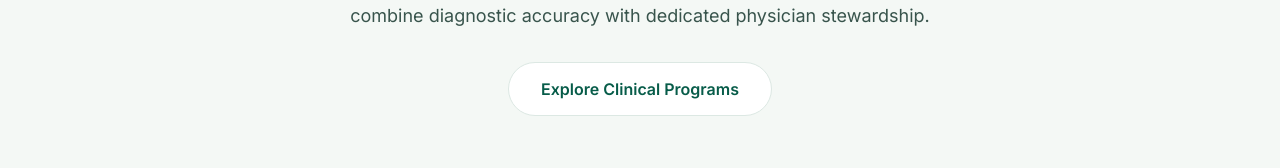
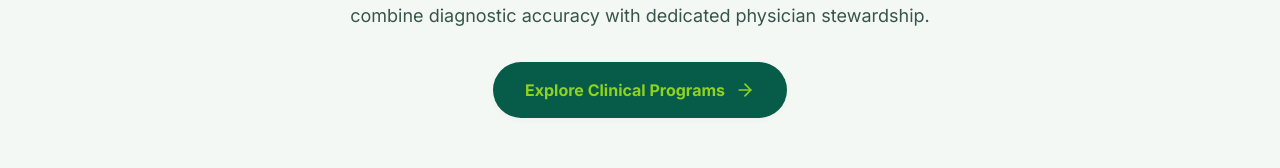
Before and after one commit to Javeria-Sami/Healix_by_javeria, a React (Vite) app in the folder client/: page /about in a window 1280 px wide. Shown: the part 468-636 px from the top of the page. Built offline with nearby package versions, Linux system fonts and the light colour scheme; no server answers.

Commit message:
style(about): update hero CTA button to deep green pill with parrot green text and arrow

```diff
--- a/client/src/sections/about/AboutHero.jsx
+++ b/client/src/sections/about/AboutHero.jsx
@@ -1,9 +1,9 @@
 import React from 'react';
+import { Link } from 'react-router-dom';
 import { ROUTES } from '../../constants/routes.js';
 import { Container } from '../../components/common/Container.jsx';
 import { Breadcrumb } from '../../components/common/Breadcrumb.jsx';
 import { Badge } from '../../components/common/Badge.jsx';
-import { Button } from '../../components/common/Button.jsx';
 import { Sparkles, ArrowRight, ShieldCheck, HeartPulse, Stethoscope } from 'lucide-react';
 
 export function AboutHero() {
@@ -49,14 +49,13 @@ export function AboutHero() {
 
           {/* Action Group */}
           <div className="flex flex-wrap items-center justify-center gap-4 pt-2 w-full sm:w-auto">
-            <Button
+            <Link
               to={ROUTES.SERVICES}
-              variant="outline"
-              size="lg"
-              className="w-full sm:w-auto"
+              className="inline-flex items-center justify-center gap-2.5 px-8 py-4 rounded-full bg-[#075C49] hover:bg-[#054839] text-[#8FD21F] text-sm sm:text-base font-extrabold shadow-soft-sm hover:shadow-soft-md hover:-translate-y-0.5 transition-all active:scale-[0.99] group cursor-pointer focus:outline-none focus-visible:ring-2 focus-visible:ring-[#8FD21F]"
             >
-              Explore Clinical Programs
-            </Button>
+              <span>Explore Clinical Programs</span>
+              <ArrowRight className="w-4 h-4 sm:w-5 sm:h-5 transition-transform duration-200 group-hover:translate-x-1 text-[#8FD21F]" />
+            </Link>
           </div>
         </div>
       </Container>
```
